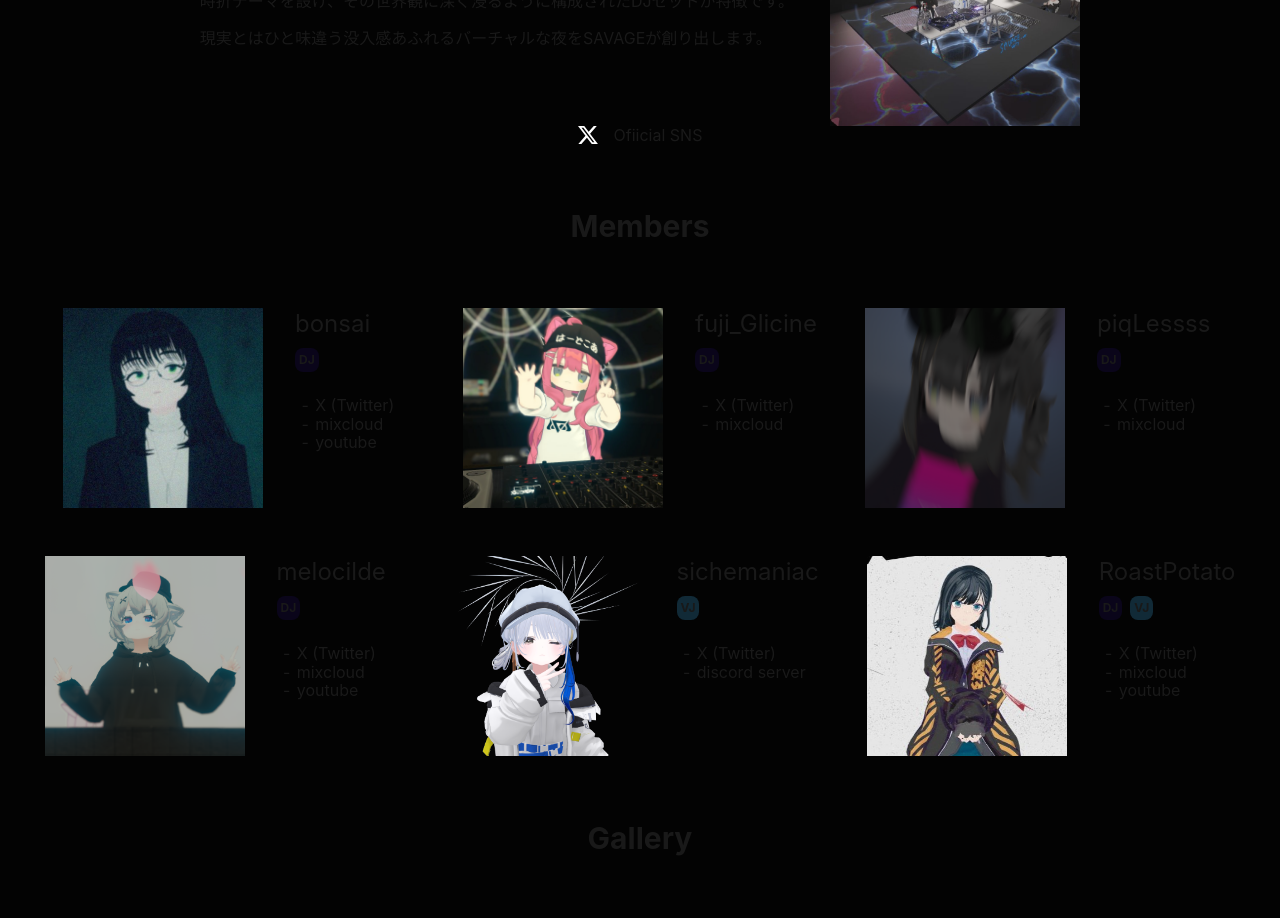
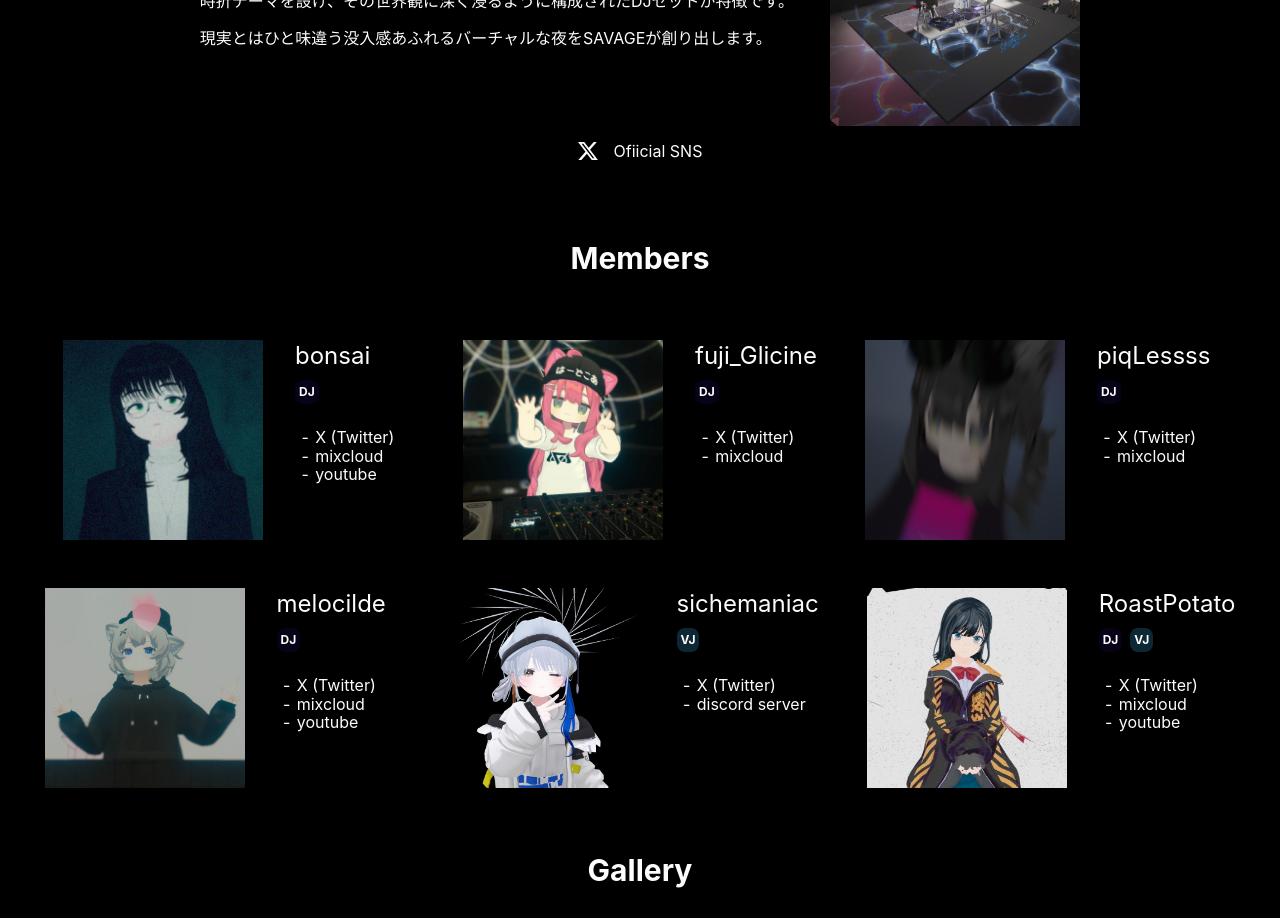
Before and after one commit to savage-vr/SAVAGE-vr.github.io, a Next.js app: page / in a window 1280 px wide. Shown: the part 1120-2038 px from the top of the page. Built offline with nearby package versions, Linux system fonts and the light colour scheme.

Commit message:
fix: 常に黒テーマ

```diff
--- a/src/app/globals.css
+++ b/src/app/globals.css
@@ -44,21 +44,9 @@
   }
 }
 
-:root {
-  --background: #ffffff;
-  --foreground: #171717;
-}
-
-@media (prefers-color-scheme: dark) {
-  :root {
-    --background: #0a0a0a;
-    --foreground: #ededed;
-  }
-}
-
 body {
-  background: var(--background);
-  color: var(--foreground);
+  background: #0a0a0a;
+  color: #ffffff;
 }
 
 @keyframes fadeIn {
--- a/src/app/page.tsx
+++ b/src/app/page.tsx
@@ -79,7 +79,7 @@ export default function Home() {
         <div className="content flex flex-col items-center p-[2rem]">
           <SectionHeader>About</SectionHeader>
           <About />
-          <a className="flex flex-row gap-4" href="https://x.com/vrcsavageinfo" target="_blank" referrerPolicy="no-referrer">
+          <a className="flex flex-row gap-4 p-[1rem]" href="https://x.com/vrcsavageinfo" target="_blank" referrerPolicy="no-referrer">
             <Image
               width={20}
               height={20}
```
